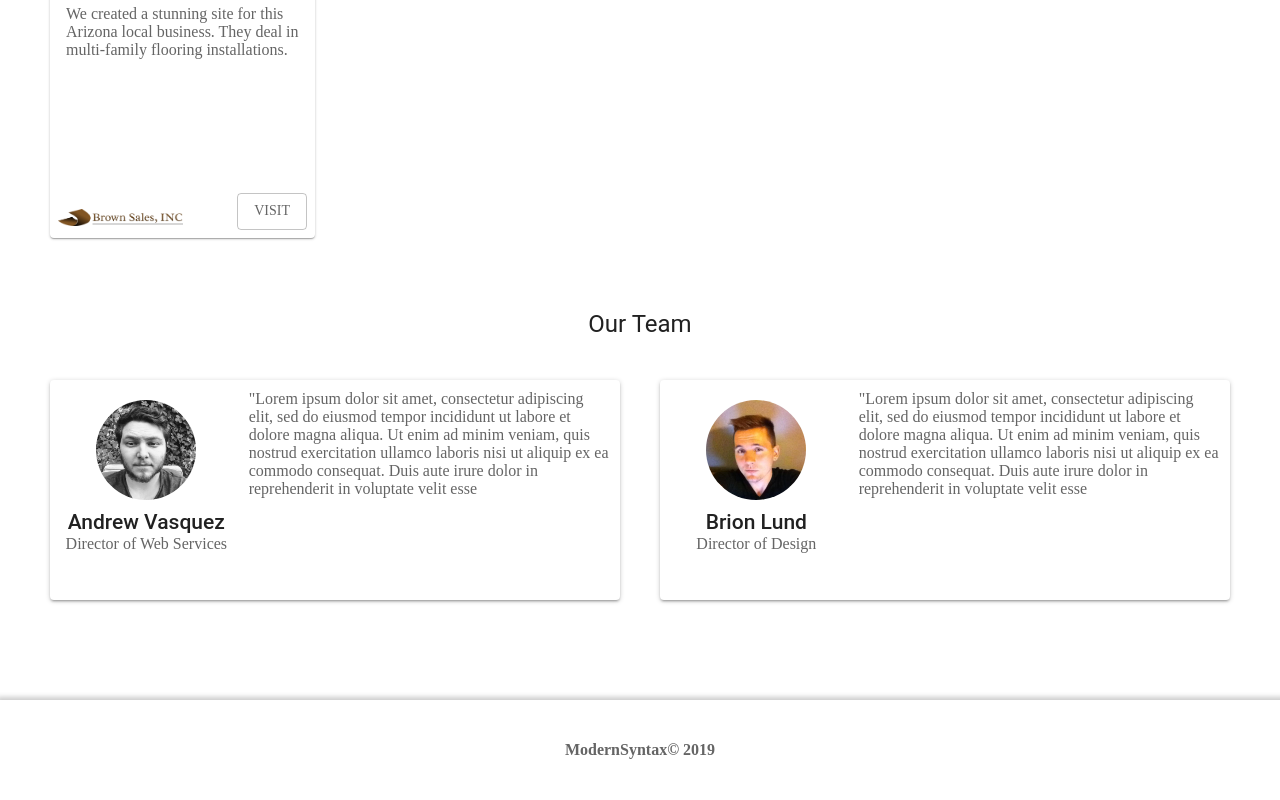
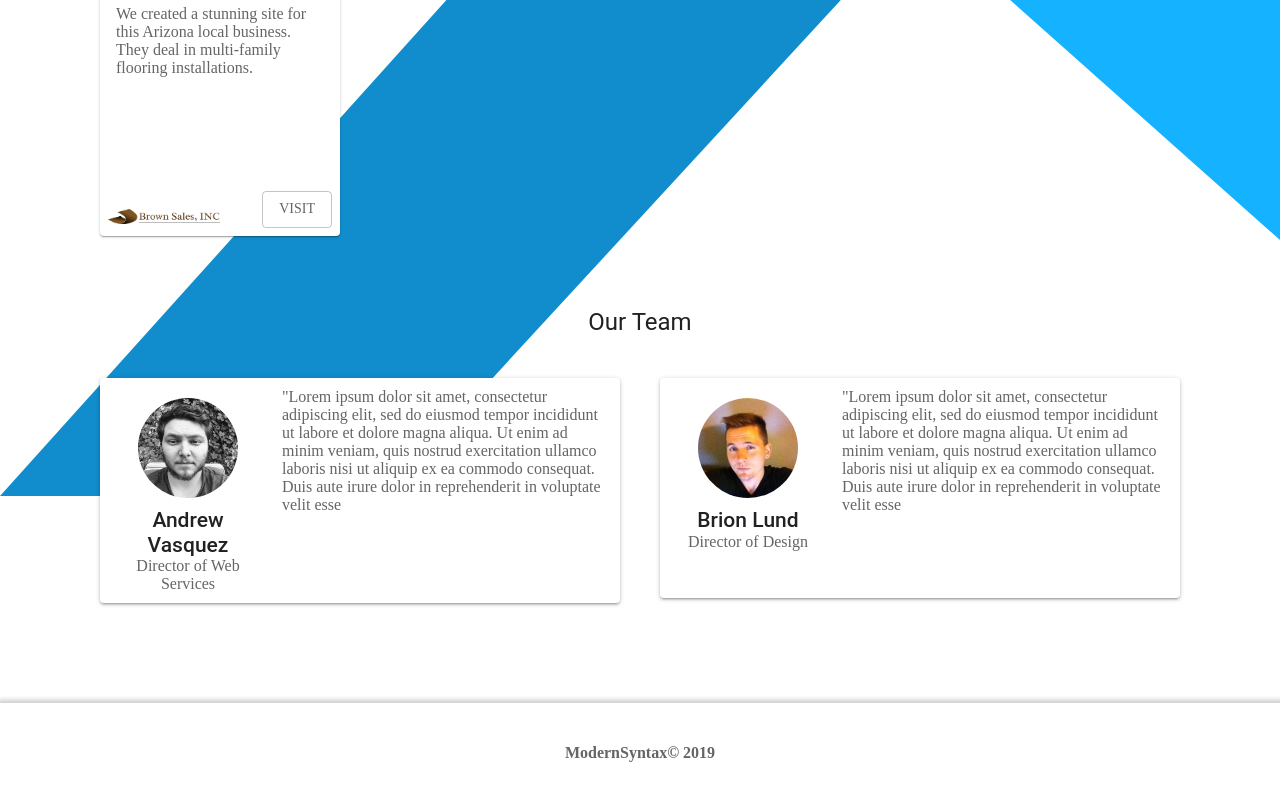
Before and after one commit to modernsyntax/modernsyntax, a React (Create React App) app: page / in a window 1280 px wide. Shown: the part 784-1584 px from the top of the page. Built offline with nearby package versions, Linux system fonts and the light colour scheme; a web font is replaced by a local one.

Commit message:
changed clip paths

```diff
--- a/src/App.css
+++ b/src/App.css
@@ -13,14 +13,14 @@
 
   .clip {
     position: absolute;
-    z-index: -1;
+    z-index: -100;
     top: 0;
     max-width: 100%;
-    height: 100vh;
+    height: 160vh;
     width: 100vw;
     background-color: #118DCD;
     -webkit-clip-path: polygon(100% 0, 100% 24%, 0 100%, 0 55%, 68% 0);
-    clip-path: polygon(100% 0, 100% 24%, 0 90%, 0 60%, 90% 0);
+    clip-path: polygon(100% 0, 100% 24%, 30% 100%, 0 100%, 90% 0);
   }
 
   .clip2 {
@@ -28,15 +28,15 @@
     z-index: -1;
     top: 0;
     max-width: 100%;
-    height: 100vh;
+    height: 160vh;
     width: 100vw;
     background-color: #15B3FF;
     -webkit-clip-path: polygon(10% 0, 50% 0, 100% 50%, 100% 90%);
-    clip-path: polygon(10% 0, 40% 0, 100% 50%, 100% 80%);
+    clip-path: polygon(10% 0, 45% 0, 100% 45%, 100% 80%);
   }
 
   main {
-    padding: 0 50px 0 50px;
+    padding: 0 100px 0 100px;
   }
 
 .main-button {
@@ -54,6 +54,7 @@
 }
 
 footer {
+  background-color: #FFF;
   width: 100%;
   text-align: center;
   line-height: 100px;
@@ -63,7 +64,7 @@ footer {
 
   -moz-box-shadow:    3px 3px 5px 6px #ccc;
   -webkit-box-shadow: 3px 3px 5px 6px #ccc;
-  box-shadow:         3px 3px 5px 6px #ccc;
+  box-shadow:         3px 3px 5px 06px #ccc;
 }
 
 
```
